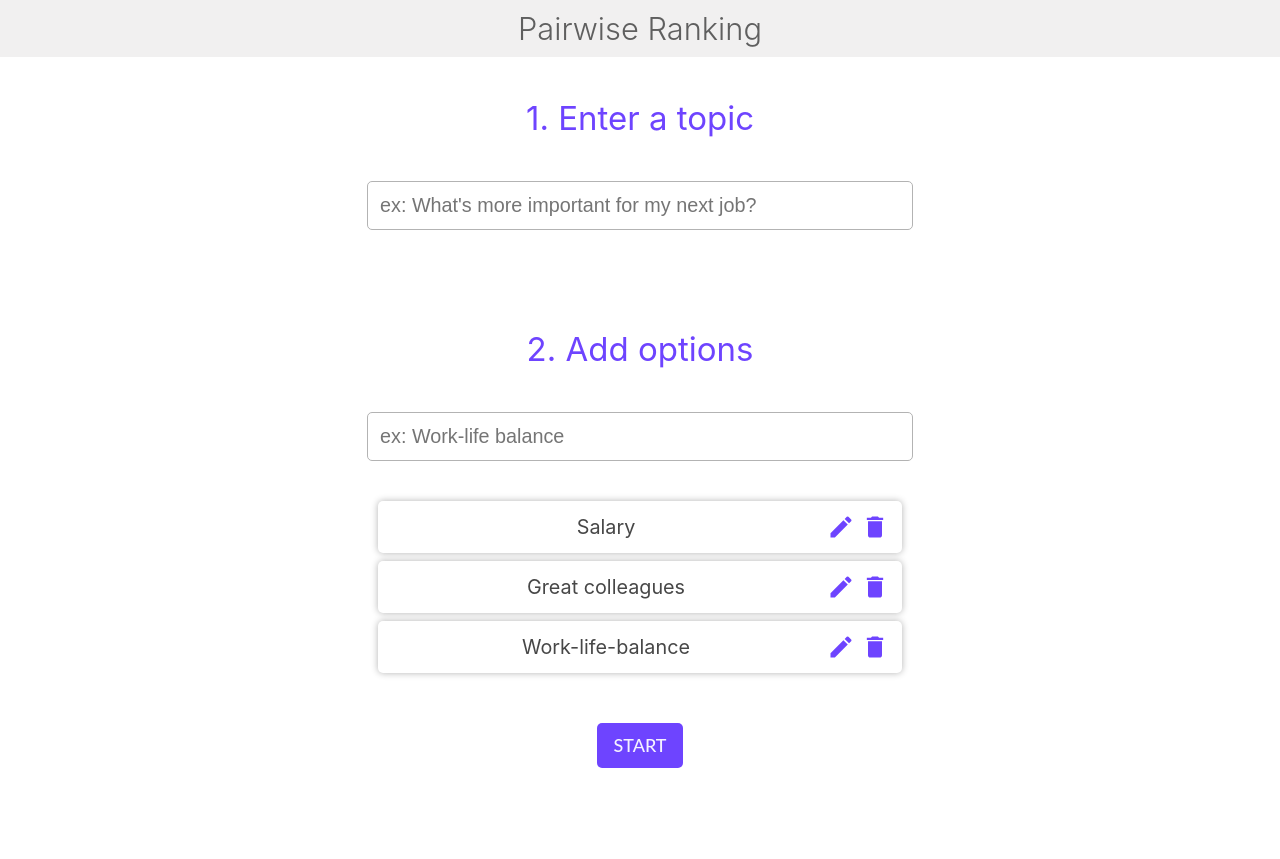
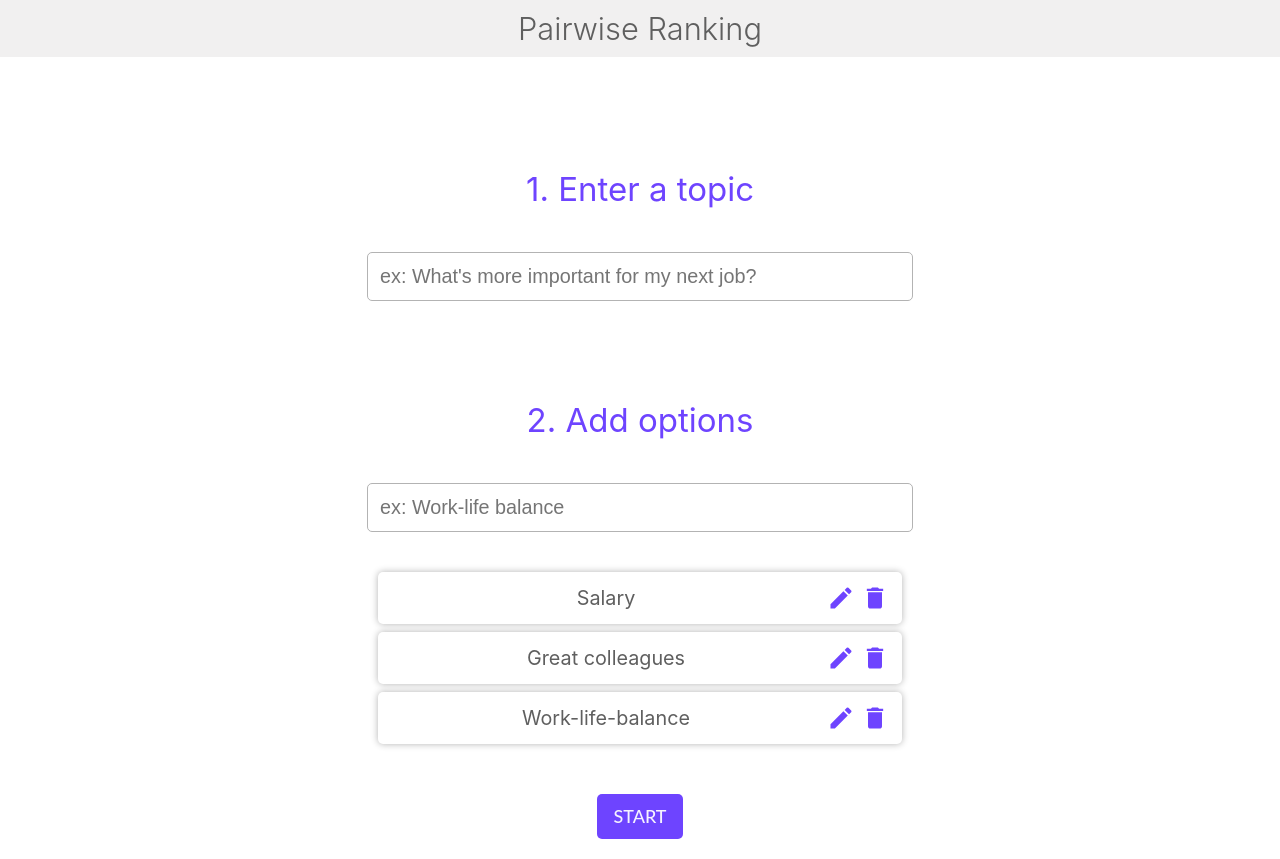
Before and after one commit to mariannefabre/pairwise-ranking-app, a React (Create React App) app: page / in a window 1280 px wide. Before the commit the page ends 800 px from the top, so only its background shows below. Built offline with nearby package versions, Linux system fonts and the light colour scheme.

Commit message:
Change layout

```diff
--- a/src/styles.css
+++ b/src/styles.css
@@ -21,18 +21,20 @@ html {
 .App {
   min-height: 100vh;
 }
+
 .container {
   min-height: 53px;
-  flex-grow: 0.1;
+  height:17vh
 }
+@media only screen and (min-width: 1200px) {
 
+}
 .App,
 .home {
   text-align: center;
   display: flex;
   flex-direction: column;
   align-items: center;
-  justify-content: center;
   color: var(--second-color);
   overflow-x: hidden;
 }
@@ -123,7 +125,7 @@ input:focus::placeholder {
   text-align: center;
   border: unset;
   text-indent: 0;
-  color: rgb(71, 71, 71);
+  color: #5f5f5f;
   font-size: 0.9em;
   height: auto;
 }
```
